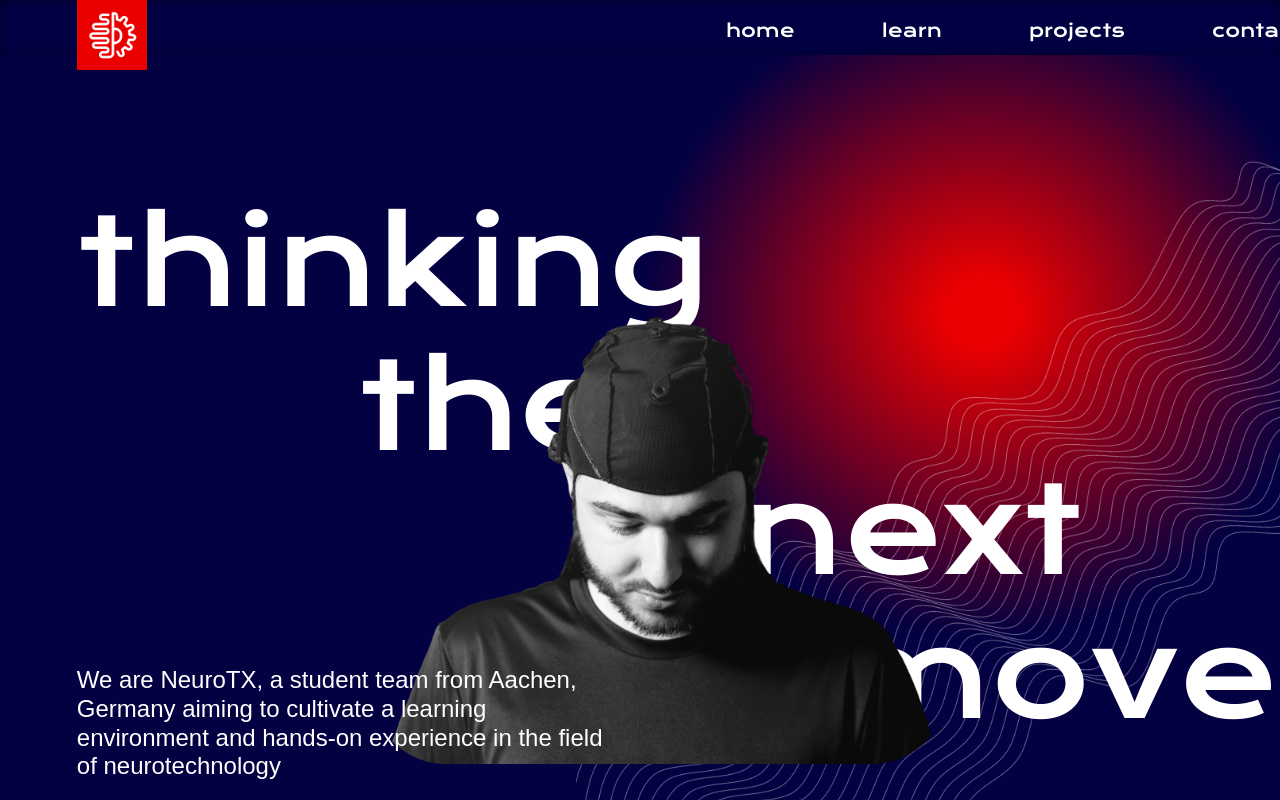
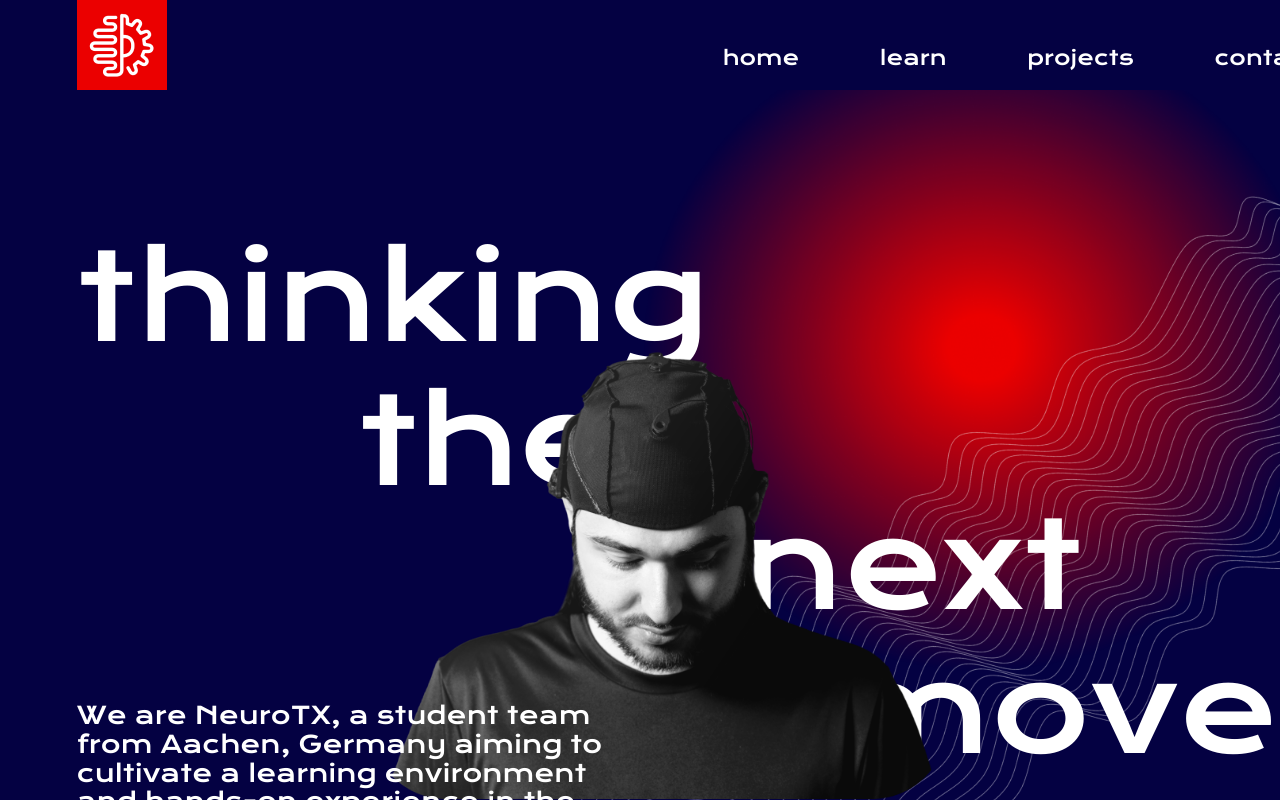
Before and after one commit to NeuroTXAachen/neurotx-website, a React (Create React App) app: page /about in a window 1280 px wide. Shown: the top 800 px of the page. Built offline with nearby package versions, Linux system fonts and the light colour scheme.

Commit message:
Revert "Some changes in header"
This reverts commit f28a98f74e40e01e6c0eb9c314e4c4d72ac1b4cd.

```diff
--- a/src/App.css
+++ b/src/App.css
@@ -15,4 +15,3 @@
   src: local("KronaOne"),
     url(./fonts/KronaOne/KronaOne-Regular.ttf) format("truetype");
 }
-@import url('https://fonts.googleapis.com/css2?family=Montserrat:wght@500&display=swap');
--- a/src/components/HomeSection/HomeElements.js
+++ b/src/components/HomeSection/HomeElements.js
@@ -1,7 +1,6 @@
 import styled from "styled-components";
 import { Link as LinkR } from "react-router-dom";
 import { Link as LinkS } from "react-scroll";
-
 
 export const HomeContainer = styled.div`
   color: #ffff;
@@ -143,7 +142,6 @@ export const SubtitleWrapper = styled.div`
    `
 export const Subtitle = styled.p`
   position: relative;
-  font-family: 'Montserrat', sans-serif;
   line-height: 1.2;
   z-index: 10;
   max-width: 544px;
--- a/src/components/Navbar/NavbarElement.js
+++ b/src/components/Navbar/NavbarElement.js
@@ -3,10 +3,9 @@ import { Link as LinkS } from 'react-scroll';
 
 
 export const Nav = styled.nav`
-    background-color: #0000006A;
-    -webkit-backdrop-filter: saturate(180%) blur(5px);
-    backdrop-filter: saturate(180%) blur(5px);
-    height: 55px;
+    background: ${({ colorChange }) => (colorChange ? "#ffff" : "#040142")};
+    color: ${({ colorChange }) => (colorChange ? "#040142" : "#ffff")};
+    height: 90px;
     display: flex;
     font-family: "Krona One";
     font-size: 1rem;
@@ -42,8 +41,8 @@ export const NavLogo = styled(LinkS)`
     font-size: 2rem;
     display: flex;
     align-items: center;
-    height: 70px;
-    width: 70px;
+    height: 90px;
+    width: 90px;
     font-weight: bold;
     text-decoration: none;
     position:absolute;
@@ -106,7 +105,7 @@ export const NavMenu = styled.ul`
     display: flex;
     list-style: none;
     position:absolute;
-    top: 5%;
+    top: 10%;
     left:50%;
     @media screen and (max-width: 1248px) and (min-width: 769px){
         display: flex;
@@ -143,13 +142,12 @@ export const NavMenu2 = styled.ul`
     }
 `
 export const NavItem = styled.li`
-    height:20px;
+    height:60px;
     margin-left: 55px;
-    color: #fff;
     &:first-of-type {
         margin-left: 15px;
         padding-left: 15px;
-        border-spacing:15px 1em;
+        border-spacing:15px 2em;
     }
 
 `
@@ -158,8 +156,8 @@ export const NavLinks = styled(LinkS)`
     display: flex;
     align-items: center;
     text-decoration: none;
-    font-size:18px;
-    padding: 0 1rem;
+    font-size:20px;
+    padding: 0 0.8rem;
     padding-top:18px;
     height: 100%;
     cursor: pointer;
@@ -167,7 +165,7 @@ export const NavLinks = styled(LinkS)`
         border-bottom: 3px solid #fff;
     }
     &:hover{
-        border-bottom: 8px solid #EB0000;
+        border-bottom: 13px solid #EB0000;
     }
 
 `
--- a/src/components/Navbar/index.js
+++ b/src/components/Navbar/index.js
@@ -25,7 +25,7 @@ const Navbar = ({ toggle }) => {
             <Nav colorChange={colorChange}>
                 <NavbarContainer>
                     <NavLogo to='home'>
-                      <LogoImage width= {50} src={require('../../images/logo.png')} alt="Logo" />
+                      <LogoImage width= {68} src={require('../../images/logo.png')} alt="Logo" />
                     </NavLogo>
                     <MobileIcon onClick={toggle}>
                       <FaBars />
--- a/src/index.css
+++ b/src/index.css
@@ -5,7 +5,6 @@ body {
     sans-serif;
   -webkit-font-smoothing: antialiased;
   -moz-osx-font-smoothing: grayscale;
-  background-color: #040142;
 }
 
 code {
```
